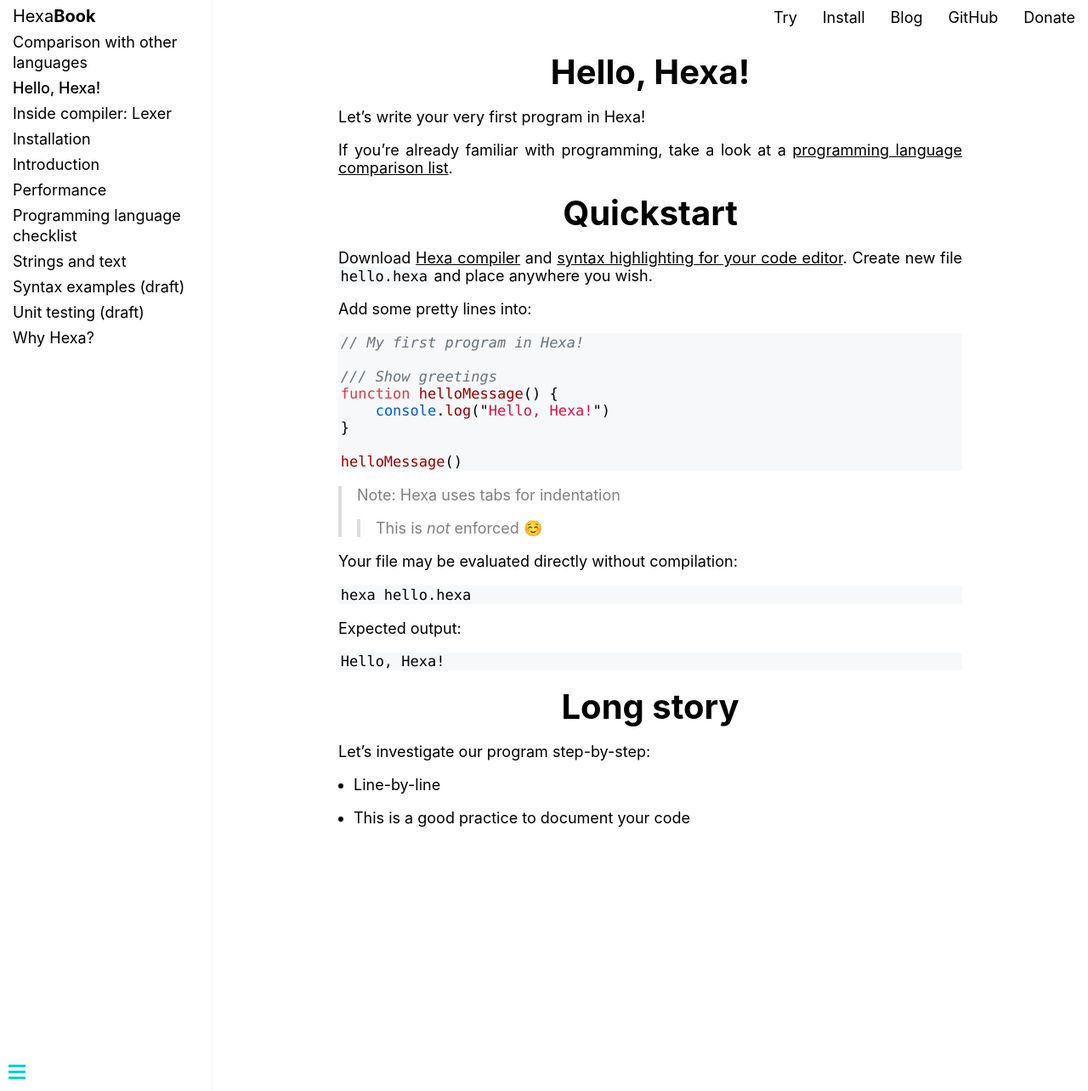
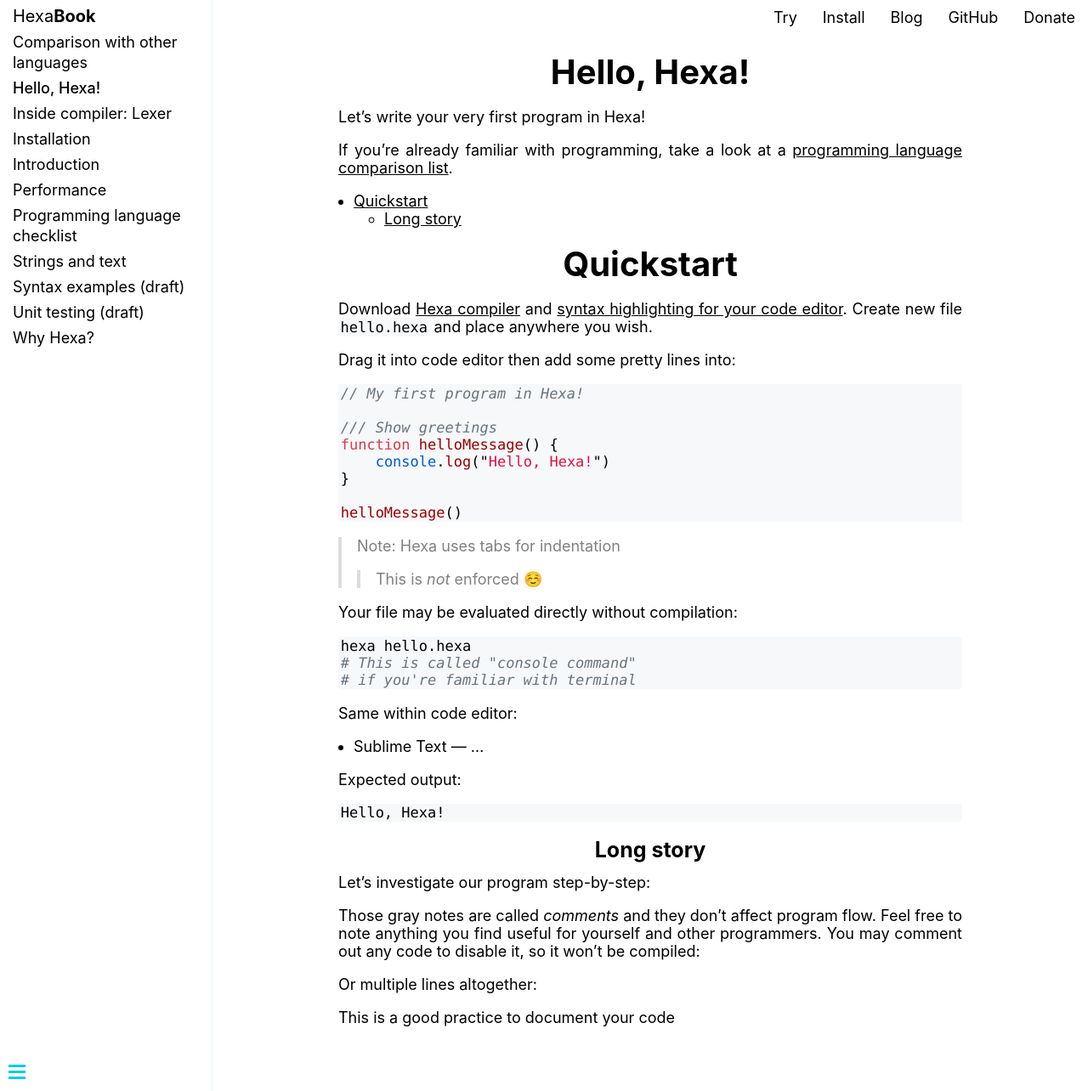
Before and after one commit to hexalang/hexalang.github.io, a Jekyll site: the page built from _book/Hello.md, in a window 1280 px wide. Shown: the whole page at 85% size. Built offline with Jekyll 4.4.1, drawn with Linux system fonts in a browser that asks for light colours; emoji names are drawn with the system emoji font.

Commit message:
Update Hello.md

````diff
--- a/_book/Hello.md
+++ b/_book/Hello.md
@@ -8,12 +8,15 @@ Let's write your very first program in Hexa!
 If you're already familiar with programming,
 take a look at a [programming language comparison list](https://hexalang.github.io/book/Comparison.html).
 
+* Jekyll is weird
+{:toc}
+
 ## Quickstart
 
 Download [Hexa compiler](https://github.com/hexalang/hexa#stable) and [syntax highlighting for your code editor](https://github.com/hexalang/hexa#tools--ide).
 Create new file `hello.hexa` and place anywhere you wish.
 
-Add some pretty lines into:
+Drag it into code editor then add some pretty lines into:
 
 ```js
 // My first program in Hexa!
@@ -33,7 +36,13 @@ Your file may be evaluated directly without compilation:
 
 ```sh
 hexa hello.hexa
+# This is called "console command"
+# if you're familiar with terminal
 ```
+
+Same within code editor:
+
+- Sublime Text — ...
 
 Expected output:
 
@@ -41,9 +50,18 @@ Expected output:
 Hello, Hexa!
 ```
 
-## Long story
+### Long story
 
 Let's investigate our program step-by-step:
 
-- Line-by-line
-- This is a good practice to document your code
+
+
+Those gray notes are called *comments* and they don't affect program flow.
+Feel free to note anything you find useful for yourself and other programmers.
+You may comment out any code to disable it, so it won't be compiled:
+
+
+Or multiple lines altogether:
+
+
+This is a good practice to document your code
````
